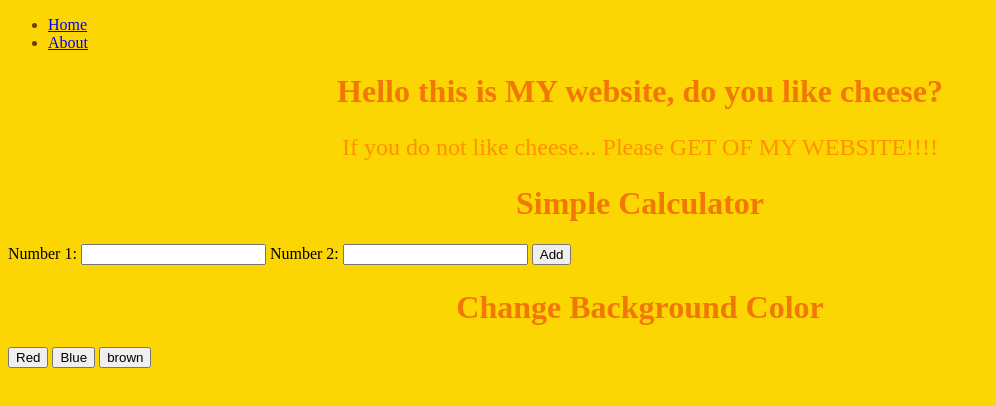
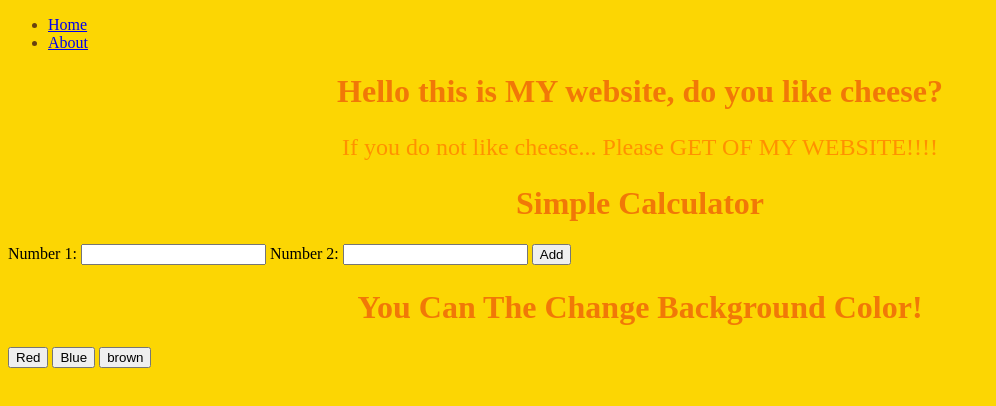
Before and after one commit to emperortheo12/emperortheo.github.io, a plain HTML site: page index.html in a window 1280 px wide. Shown: the whole page, without its empty margins (0-996 px from the left). Drawn offline with Linux system fonts and the light colour scheme.

Commit message:
Changed h1

```diff
--- a/index.html
+++ b/index.html
@@ -30,7 +30,7 @@
 
     <p id="result"></p>
 
-    <h1>Change Background Color</h1>
+    <h1>You Can The Change Background Color!</h1>
 
     <button onclick="changeBackground('red')">Red</button>
     <button onclick="changeBackground('blue')">Blue</button>
```
